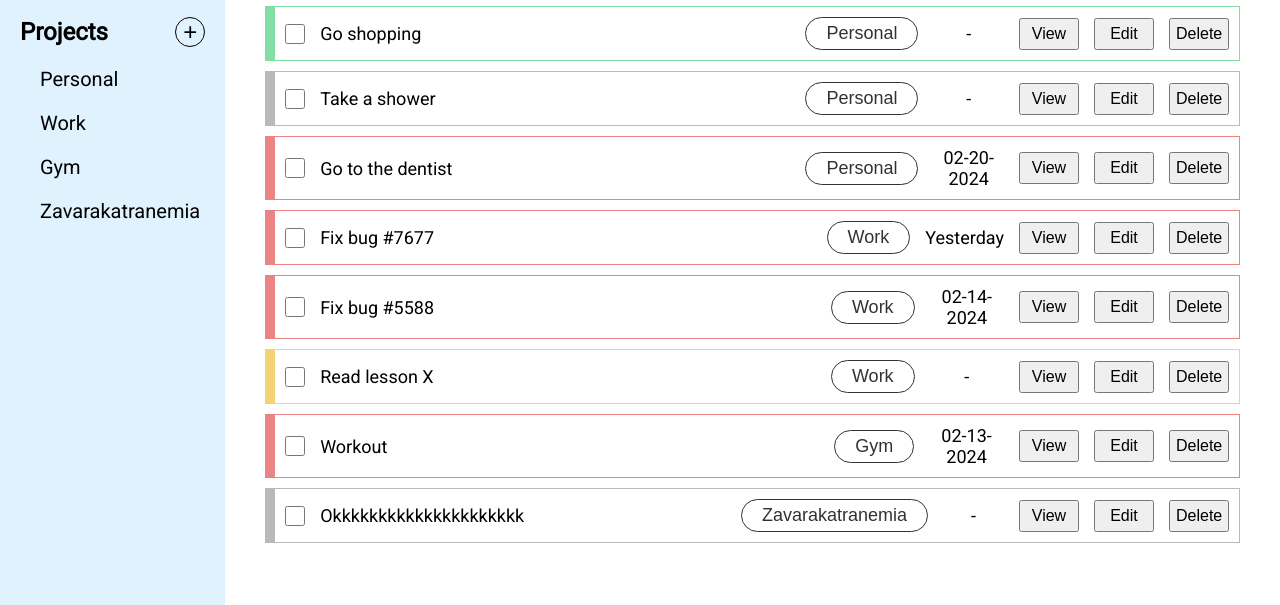
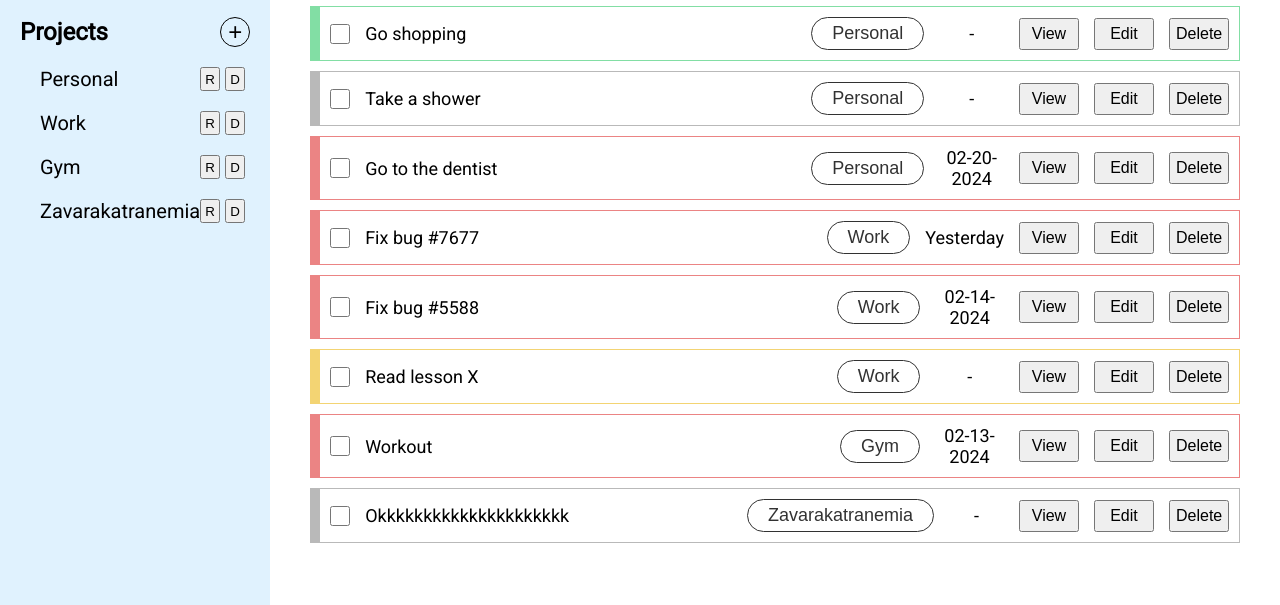
Before and after one commit to irenebritzolaki/odin-todo-list, a website built with webpack: page src/template.html in a window 1280 px wide. Shown: the part 195-800 px from the top of the page. Built offline with nearby package versions, Linux system fonts and the light colour scheme.

Commit message:
Add (temporary) buttons for rename and delete project)

```diff
--- a/src/modules/displayController.js
+++ b/src/modules/displayController.js
@@ -19,8 +19,32 @@ export const displayController = (() => {
 
     for (let project of appController.projectsList) {
       const projectItem = document.createElement("div");
-      projectItem.innerText = project.name;
       projectItem.className = "project tab";
+
+      const projectName = document.createElement("p");
+      projectName.innerText = project.name;
+      projectItem.appendChild(projectName);
+
+      const buttonsDiv = document.createElement("div");
+      buttonsDiv.className = "buttons-div";
+
+      const renameProjectBtn = document.createElement("button");
+      renameProjectBtn.className = "rename-project-btn";
+      renameProjectBtn.innerText = "R";
+      buttonsDiv.appendChild(renameProjectBtn);
+      renameProjectBtn.addEventListener("click", () => {
+        console.log("rename");
+      });
+
+      const deleteProjectBtn = document.createElement("button");
+      deleteProjectBtn.className = "delete-project-btn";
+      deleteProjectBtn.innerText = "D";
+      buttonsDiv.appendChild(deleteProjectBtn);
+      deleteProjectBtn.addEventListener("click", () => {
+        console.log("delete");
+      });
+
+      projectItem.appendChild(buttonsDiv);
       projectItem.addEventListener("click", () => viewProject(project));
       projectsListDiv.appendChild(projectItem);
     }
--- a/src/modules/project.js
+++ b/src/modules/project.js
@@ -4,6 +4,10 @@ export class Project {
   constructor(name) {
     this.name = name;
     this.tasks = [];
+  }
+
+  rename(name) {
+    this.name = name;
   }
 
   addNewTask(title, description, dueDate, priority) {
--- a/src/style.css
+++ b/src/style.css
@@ -75,11 +75,29 @@ button.new-project-btn {
 .project {
   padding: 10px 0px;
   margin-left: 15px;
+
+  display: flex;
+  justify-content: space-between;
 }
 
-.tab:hover::after {
+.buttons-div {
+  display: flex;
+  justify-content: space-between;
+  gap: 5px;
+}
+
+.buttons-div button {
+  width: 20px;
+}
+
+/* .tab:hover::after {
   content: " >>";
+} */
+
+.tab:hover {
+  color: #0c4a6e;
 }
+
 /* ----------------------- */
 
 .content {
```
Also changed, not shown: dist/main.js.
